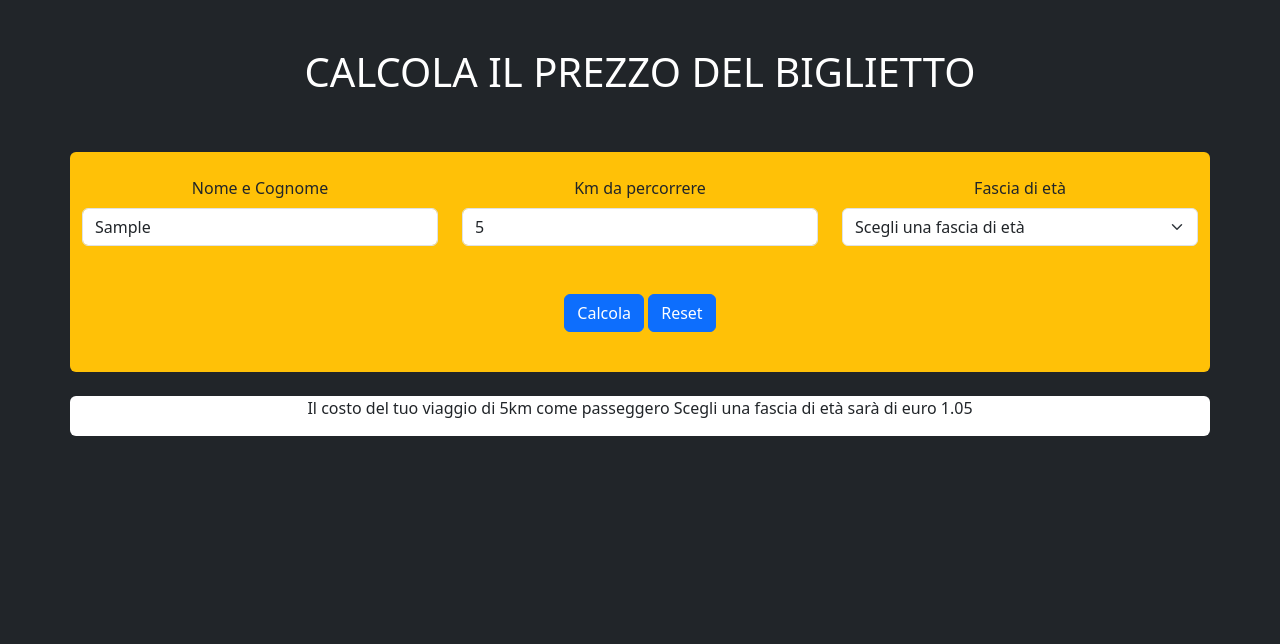
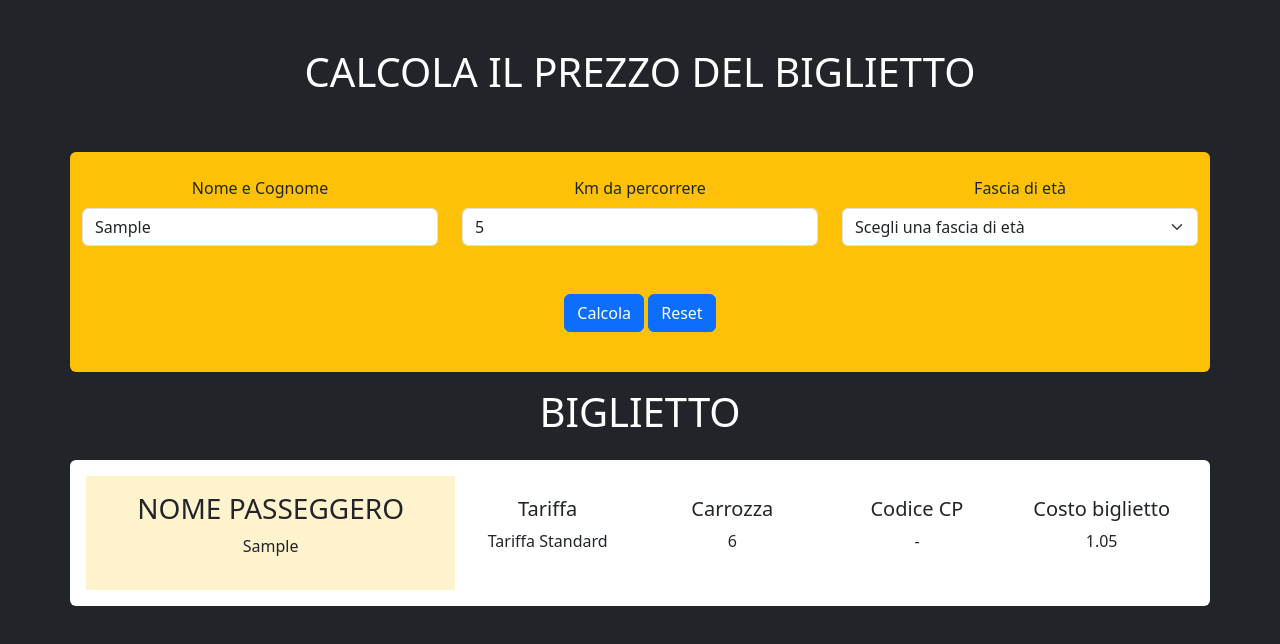
Before and after one commit to HikariNM/js-biglietto-treno-form, a plain HTML site: page index.html in a window 1280 px wide. Both pictures are taken after typing "Sample", "5" into the empty fields and a click on the button "Calcola". Drawn offline with nearby package versions, Linux system fonts and the light colour scheme.

Commit message:
aggiunte informazioni biglietto

```diff
--- a/index.html
+++ b/index.html
@@ -29,7 +29,8 @@
                 </div>
                 <div class="col-md-4">
                     <label for="inputKm" class="form-label">Km da percorrere</label>
-                    <input type="number" class="form-control" id="inputKm" placeholder="Km" aria-label="inputKm" required>
+                    <input type="number" class="form-control" id="inputKm" placeholder="Km" aria-label="inputKm"
+                        required>
                 </div>
                 <div class="col-md-4">
                     <label for="ageSelect" class="form-label">Fascia di età</label>
@@ -47,9 +48,34 @@
             </div>
         </form>
 
-        <div class="row my-4 bg-white rounded text-center">
-            <div class="col">
-                <p id="result">risultato</p>
+
+        <div class="row my-3">
+            <div class="col-12 text-white d-flex justify-content-center">
+                <h1>BIGLIETTO</h1>
+            </div>
+        </div>
+
+        <div class="row bg-white rounded align-items-center text-center p-3">
+
+            <div class="col-md-4 bg-warning-subtle py-3">
+                <h3>NOME PASSEGGERO</h3>
+                <p id="passengerName">-</p>
+            </div>
+            <div class="col-md-2 py-3">
+                <h5>Tariffa</h5>
+                <p id="ticketCategory">-</p>
+            </div>
+            <div class="col-md-2 py-3">
+                <h5>Carrozza</h5>
+                <p id="trainWagon">-</p>
+            </div>
+            <div class="col-md-2 py-3">
+                <h5>Codice CP</h5>
+                <p id="ticketCode">-</p>
+            </div>
+            <div class="col-md-2 py-3">
+                <h5>Costo biglietto</h5>
+                <p id="ticketPrice">-</p>
             </div>
         </div>
 
--- a/js/main.js
+++ b/js/main.js
@@ -1,24 +1,37 @@
 const under18 = 0.20;
 const over65 = 0.40;
 const priceKm = 0.21;
+
+const passengerName = document.getElementById('passengerName');
+const ticketCategory = document.getElementById('ticketCategory');
+const trainWagon = document.getElementById('trainWagon');
+const ticketCode = document.getElementById('ticketCode');
+const ticketPrice = document.getElementById('ticketPrice');
+
+
 
 document.getElementById('ticketForm').addEventListener('submit', function(event) {
     event.preventDefault();
     // debugger
     let name = document.getElementById('inputName').value;
     let inputKm = parseFloat(document.getElementById('inputKm').value);
-    let ticketType = document.getElementById('ageSelect').value;
+    let ticketDiscount = document.getElementById('ageSelect').value;
     const standardPrice = inputKm * priceKm;
     let result = standardPrice;
+    let ticketType = 'Tariffa Standard';
 
-    if (ticketType === 'under18') {
+    if (ticketDiscount === 'under18') {
         result = standardPrice - (standardPrice * under18);
-    } else if (ticketType === 'over65') {
+        ticketType = 'Sconto minorenni'
+    } else if (ticketDiscount === 'over65') {
         result = standardPrice - (standardPrice * over65);
+        ticketType = 'Sconto Senior'
     }
 
-    console.log(`Il costo del tuo viaggio di ${inputKm}km come passeggero ${ticketType} sarà di euro ${result.toFixed(2)}`);
-    document.getElementById('result').innerText = `Il costo del tuo viaggio di ${inputKm}km come passeggero ${ticketType} sarà di euro ${result.toFixed(2)}`
+    passengerName.innerText = name;
+    ticketCategory.innerText = ticketType;
+    ticketPrice.innerText = result;
+    trainWagon.innerText = Math.floor(Math.random()* (6 - 1 + 1) + 1);
 
 });
 
```
